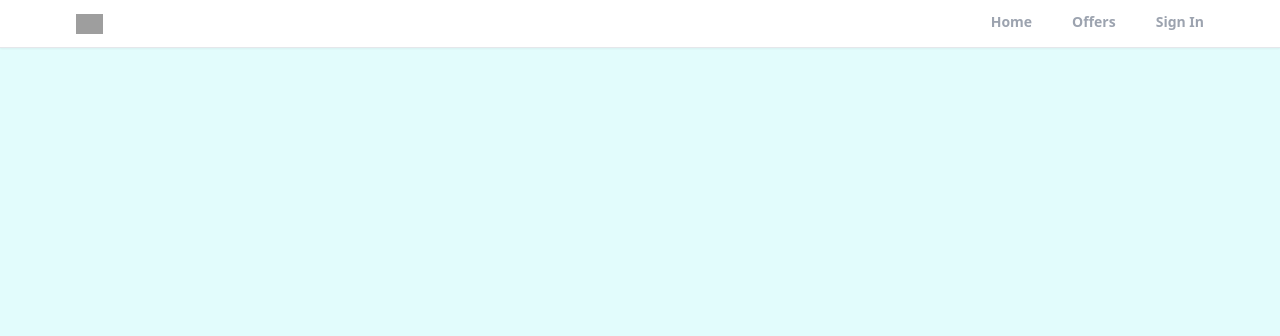
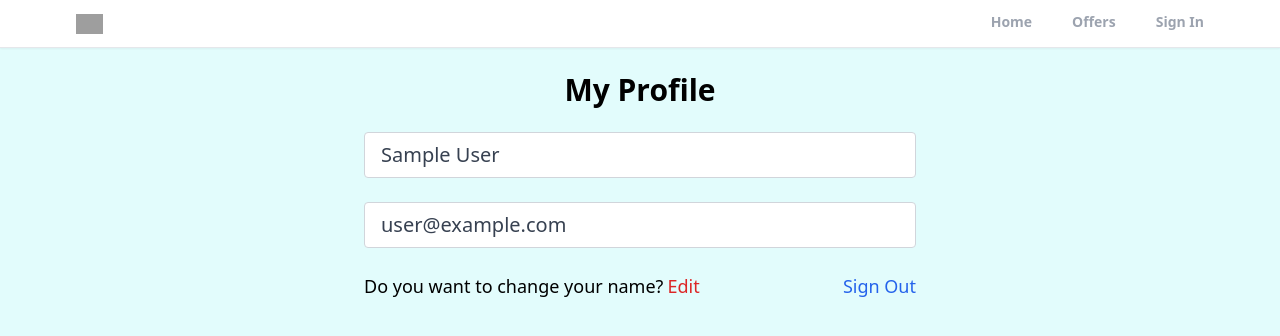
Before and after one commit to Gkkumar2/realtor-clone-react, a React (Create React App) app: page /profile in a window 1280 px wide. Shown: the top 336 px of the page. Built offline with nearby package versions, Linux system fonts and the light colour scheme; no server answers; sample sign-in values are in the browser's storage; grey boxes are pictures that could not be loaded.

Commit message:
create privateroute and custom hook for protecting profile page and add logout functionality

```diff
--- a/src/App.js
+++ b/src/App.js
@@ -1,10 +1,11 @@
-import { BrowserRouter as Router,Routes, Route } from "react-router-dom";
-import Home from "./pages/Home"
-import Profile from "./pages/Profile"
-import ForgotPassword from "./pages/ForgotPassword"
-import SignIn from "./pages/Signin"
-import SignUP from "./pages/SignUP"
-import Offers from "./pages/Offers"
+import { BrowserRouter as Router, Routes, Route } from "react-router-dom";
+import Home from "./pages/Home";
+import Profile from "./pages/Profile";
+import ForgotPassword from "./pages/ForgotPassword";
+import SignIn from "./pages/Signin";
+import SignUP from "./pages/SignUP";
+import PrivateRoute from "./components/PrivateRoute";
+import Offers from "./pages/Offers";
 import Header from "./components/Header";
 import { ToastContainer } from "react-toastify";
 import "react-toastify/dist/ReactToastify.css";
@@ -13,14 +14,17 @@ function App() {
   return (
     <>
       <Router>
-    <Header/>
+        <Header />
         <Routes>
-       < Route path ="/" element ={<Home/>}/>
-       < Route path ="/Profile" element ={<Profile/>}/>
-       < Route path ="/ForgotPassword" element ={<ForgotPassword/>}/>
-       < Route path ="/Signin" element ={<SignIn/>}/>
-       < Route path ="/SignUp" element ={<SignUP/>}/>
-       < Route path ="/Offers" element ={<Offers/>}/>
+          <Route path="/" element={<Home />} />
+          <Route path="/profile" element={<PrivateRoute />}>
+            <Route path="/profile" element={<Profile />} />
+          </Route>
+
+          <Route path="/ForgotPassword" element={<ForgotPassword />} />
+          <Route path="/Signin" element={<SignIn />} />
+          <Route path="/SignUp" element={<SignUP />} />
+          <Route path="/Offers" element={<Offers />} />
         </Routes>
       </Router>
       <ToastContainer
--- /dev/null
+++ b/src/components/PrivateRoute.jsx
@@ -0,0 +1,12 @@
+import React from "react";
+import { Outlet, Navigate } from "react-router";
+import {useAuthStatus} from "../hooks/useAuthStatus";
+
+export default function PrivateRoute() {
+  const {loggedIn,checkingStatus} =useAuthStatus();
+  if (checkingStatus){
+    return <h3>Loading...</h3>
+  }
+
+  return loggedIn ? <Outlet /> : <Navigate to="/Signin" />;
+}
--- /dev/null
+++ b/src/hooks/useAuthStatus.jsx
@@ -0,0 +1,20 @@
+import { getAuth, onAuthStateChanged } from 'firebase/auth'
+import { useEffect, useState } from 'react'
+
+export function useAuthStatus() {
+    const [loggedIn,setLoggedIn]=useState(false)
+    const [checkingStatus, setCheckingStatus]=useState(true)
+
+    useEffect(()=>{
+        const auth = getAuth()
+        onAuthStateChanged(auth,(user)=>{
+            if(user){
+                setLoggedIn(true)
+            }
+            setCheckingStatus(false)
+        })
+    },[])
+  return {
+    loggedIn,checkingStatus
+  }
+}
--- a/src/pages/Profile.jsx
+++ b/src/pages/Profile.jsx
@@ -1,9 +1,56 @@
-import React from 'react'
+import { getAuth } from "firebase/auth";
+import React from "react";
+import { useState } from "react";
+import { useNavigate } from "react-router";
 
 export default function Profile() {
+  const auth = getAuth()
+  const navigate = useNavigate();
+  const [formData, setFormData] = useState({
+    name: auth.currentUser.displayName,
+    email: auth.currentUser.email,
+  });
+
+  const { name, email } = formData;
+  function onLogout(){
+    auth.signOut();
+    navigate("/");
+  }
   return (
-    <div>
-
-    </div>
-  )
+    <>
+      <section className="max-w-6xl mx-auto flex justify-center items-center flex-col">
+        <h1 className="text-3xl text-center mt-6 font-bold">My Profile</h1>
+        <div className="w-full md:w-[50%] mt-6 px-3">
+          <form>
+            {/* name input*/}
+            <input
+              type="text"
+              id="name"
+              value={name}
+              disabled
+              className="w-full mb-6 px-4 py-2 text-xl text-gray-700 bg-white border border-gray-300 rounded transition ease-in-out"
+            />
+            <input
+              type="email"
+              id="email"
+              value={email}
+              disabled
+              className="w-full mb-6 px-4 py-2 text-xl text-gray-700 bg-white border border-gray-300 rounded transition ease-in-out"
+            />
+            <div className="mb-6 flex justify-between whitespace-nowrap text-sm sm:text-lg">
+              <p className="flex items-center">
+                Do you want to change your name?
+                <span className="text-red-600 hover:text-red-700 transition ease-in-out duration-200 ml-1 cursor-pointer">
+                  Edit
+                </span>
+              </p>
+              <p onClick={onLogout} className="text-blue-600 hover:text-blue-800 transition duration-200 ease-in-out cursor-pointer">
+                Sign Out
+              </p>
+            </div>
+          </form>
+        </div>
+      </section>
+    </>
+  );
 }
```
Lines whose indentation alone changed are shown as unchanged.
